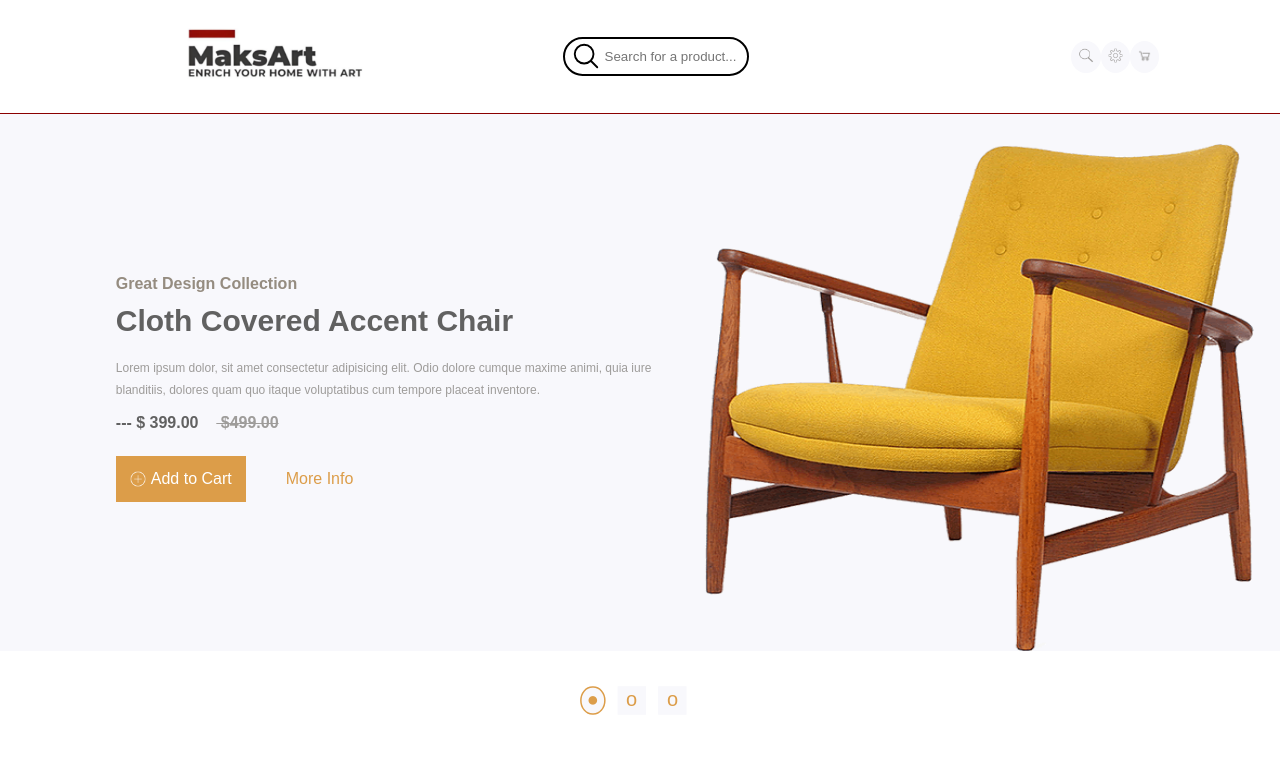
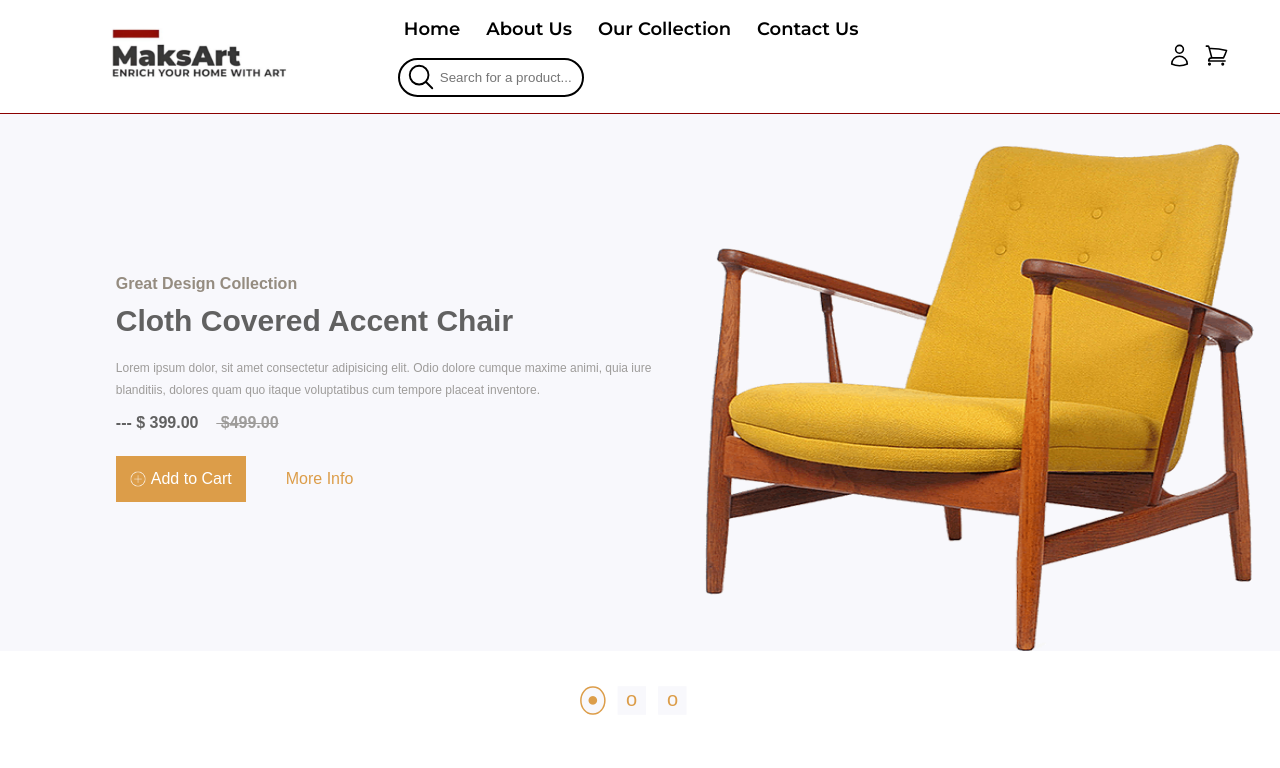
Before and after one commit to MadMax2121/MaksArt, a React (Create React App) app: page / in a window 1280 px wide. Shown: the top 768 px of the page. Built offline with nearby package versions, Linux system fonts and the light colour scheme.

Commit message:
finished header

```diff
--- a/public/index.html
+++ b/public/index.html
@@ -2,7 +2,7 @@
 <html lang="en">
   <head>
     <meta charset="utf-8" />
-    <link rel="icon" href="%PUBLIC_URL%/slider/slider1.png" />
+    <link rel="icon" href="%PUBLIC_URL%/logo/logo.png" />
     <meta name="viewport" content="width=device-width, initial-scale=1" />
     <meta name="theme-color" content="#000000" />
     <meta
@@ -13,7 +13,9 @@
 
     <link rel="manifest" href="%PUBLIC_URL%/manifest.json" />
 
-    <title>Sofa Demo</title>
+
+
+    <title>MaksArt</title>
   </head>
   <body>
     <noscript>You need to enable JavaScript to run this app.</noscript>
--- a/src/Header/Header.css
+++ b/src/Header/Header.css
@@ -1,22 +1,45 @@
+@import url('https://fonts.googleapis.com/css2?family=Montserrat:wght@500;600&display=swap');
 .main {
     display:flex;
-    overflow: hidden;
-    justify-content: center;
     border-bottom-style: solid;
     border-bottom-width: 1px;
     border-bottom-color:#8b0000;
     height: 3cm;
+    justify-content: space-evenly;
+
  }
-
 
  .logo {
    transform: scale(.6);
 
  }
 
+ .menu  > button {
+   font-size: large;
+   font-family: "Montserrat";
+   font-weight: bold;
+   border: 2px;
+   margin-right: 14px;
+   background-color: white;
+   border-bottom: 3px solid transparent;
+ }
+
+ .menu {
+   padding-bottom: 14px;
+
+ }
+
+ .menu > button:hover {
+   border-bottom-color: #8b0000;
+   border-bottom-width: 1px;
+ }
+
+ .menu > button:active {
+   border-bottom-width: 3px;
+ }
 
  .search_bar[type=text]{
-    transition: width 0.4s ease-in-out;
+    transition: width 0.3s ease-in-out;
     width:3.5cm;
     height: 25px;
     border-radius: 20px;
@@ -29,46 +52,23 @@
     background-size: 30px;
     background-repeat: no-repeat;
     padding-left: 40px;
+
+
  }
-
 
  .search_bar[type=text]:focus {
     outline-color: #8b0000;
-    width: 100%;
+    width: 12cm;
 
  }
 
+ .header {
+    display: flex;
+    flex-direction: column;
+    justify-content: center;
+    width: 15cm;
+    margin-right: 4cm;
 
-
- .menu {
-    display: flex;
-    flex-direction: row;
-    align-items: center;
-    justify-content: space-evenly;
-    width: 12cm;
- }
-
-
- .button{
-    font-size:larger;
-    border: 2px;
-    background-color: rgb(248,248,252);
-    color: rgb(97,97,97);
-    padding: 14px 14px;
-    font-size: 13px;
-    cursor: pointer;
-    border-color: rgb(220,157,73);
- }
-
-
- .button:hover {
-    background-color: rgb(214, 214, 214);
-    color: rgb(220,157,73);
- }
-
-
- .button:active {
-    background-color: rgb(97,97,97);
  }
 
 
@@ -76,36 +76,24 @@
     display: flex;
     flex-direction: row;
     align-items: center;
-    justify-content: space-evenly;
-    margin-left: 5cm;
+
 
  }
  .nav-icon {
-    border: 1px;
-    border-radius: 100%;
-    background-color: rgb(248,248,252);
-    padding:7px 7px;
-    font-size: 13px;
-    cursor: pointer;
+   border: 2px;
+   background-color: white;
+   cursor: pointer;
+
  }
  .nav-icon:hover {
-    background-color: rgb(214, 214, 214);
+    transform: scale(1.2);
  }
- .nav-icon:active {
-    background-color: rgb(175, 175, 175);
- }
- .search {
-    height: 0.4cm;
-    width: 0.4cm;
-    filter: invert(71%) sepia(6%) saturate(105%) hue-rotate(349deg) brightness(88%) contrast(85%);
- }
- .settings {
-    height: 0.4cm;
-    width: 0.4cm;
-    filter: invert(71%) sepia(6%) saturate(105%) hue-rotate(349deg) brightness(88%) contrast(85%);
+
+ .profile {
+    width: 25px;
+    height: 25px;
  }
  .cart {
-    height: 0.4cm;
-    width: 0.4cm;
-    filter: invert(71%) sepia(6%) saturate(105%) hue-rotate(349deg) brightness(88%) contrast(85%);
+   width: 25px;
+   height: 25px;
  }
--- a/src/Header/Header.js
+++ b/src/Header/Header.js
@@ -8,23 +8,30 @@ function Header() {
     <main className="main">
 
 
-     <img className = "logo" src="/logo/logo.png" alt="" />
+      <img className="logo" src="/logo/logo.png" alt="" />
 
+      <div className="header">
 
-      <div className = "menu">
-       <input  className = "search_bar" type="text" name placeholder='Search for a product...'></input>
+        <div className='menu'>
+          <button>Home</button>
+          <button>About Us</button>
+          <button>Our Collection</button>
+          <button>Contact Us</button>
+        </div>
+
+        <input className="search_bar" type="text" name placeholder='Search for a product...'></input>
       </div>
 
       <div className='icons'>
       <button className="nav-icon">
-         <img className="search" src="/icons/search.png" alt="" />
+          <img className="profile" src="/header/profile.svg" alt="" />
         </button>
         <button className="nav-icon">
-         <img className="settings" src="/icons/settings.png" alt="" />
+        <img className="cart" src="/header/cart.svg" alt="" />
+
         </button>
-       <button className="nav-icon">
-         <img className="cart" src="/icons/cart.png" alt="" />
-       </button>
+
+
       </div>
     </main>
   )
```
Also changed, not shown: public/header/cart.svg (added), public/header/profile.svg (added). Lines whose indentation alone changed are shown as unchanged.
